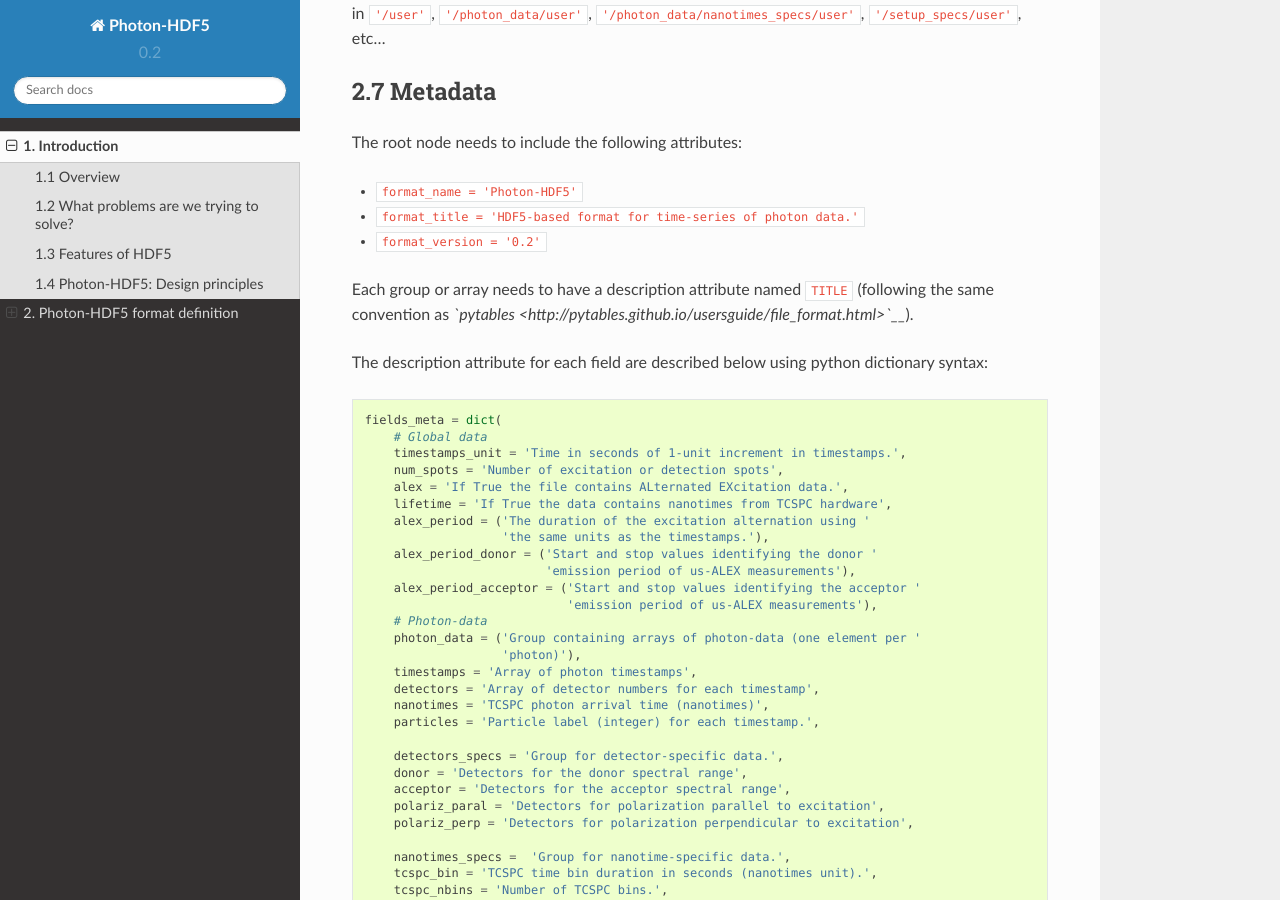
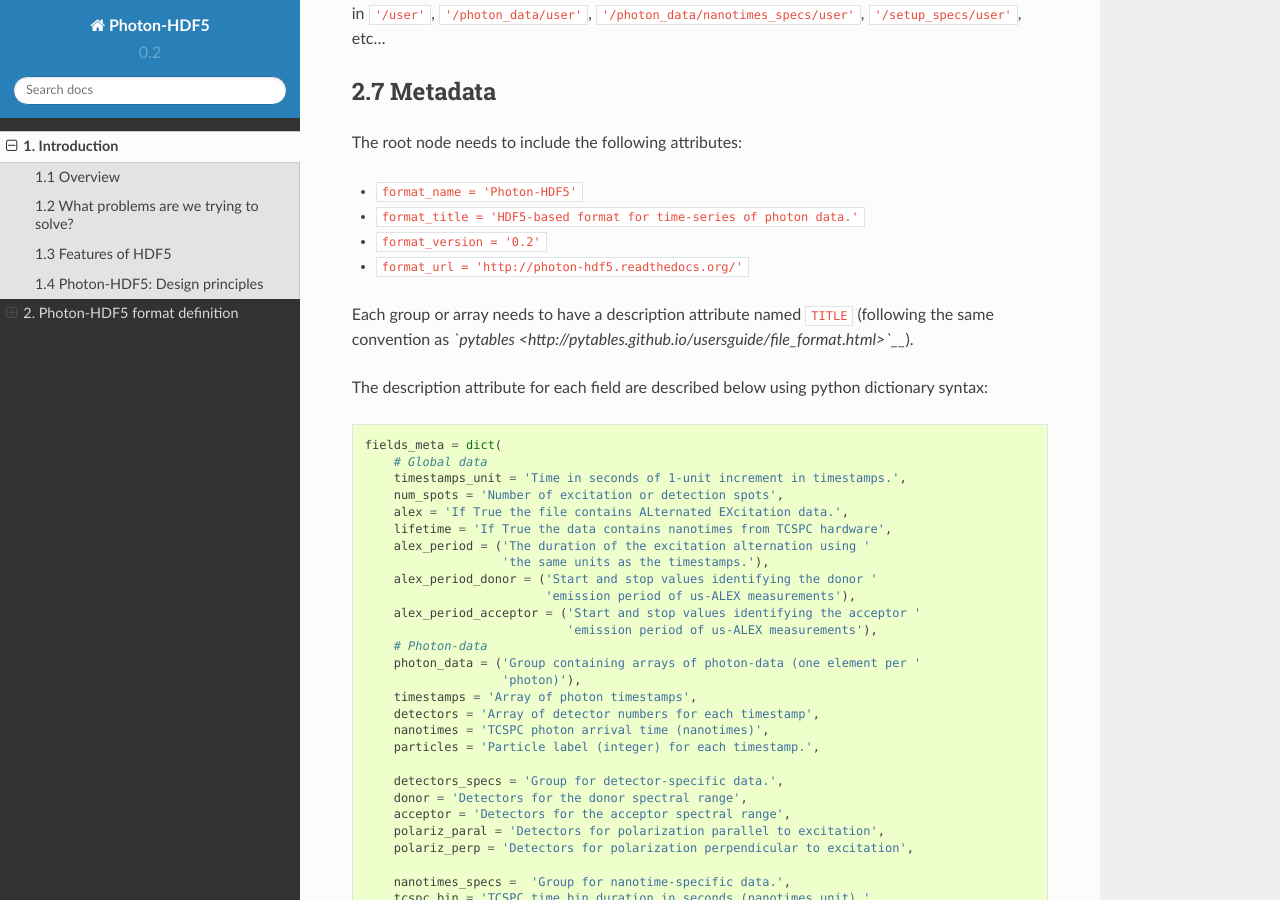
Before and after one commit to Photon-HDF5/photon-hdf5, a Sphinx documentation site: the page built from docs/phdata.rst, in a window 1280 px wide and 900 px high, scrolled down 8062 px. Built offline with Sphinx 7.4.7 and the Read the Docs theme 2.0.0, drawn with Linux system fonts in a browser that asks for light colours.

Commit message:
Add metadata format_url

```diff
--- a/docs/phdata.rst
+++ b/docs/phdata.rst
@@ -437,6 +437,7 @@ The root node needs to include the following attributes:
 -  ``format_name = 'Photon-HDF5'``
 -  ``format_title = 'HDF5-based format for time-series of photon data.'``
 -  ``format_version = '0.2'``
+-  ``format_url = 'http://photon-hdf5.readthedocs.org/'``
 
 Each group or array needs to have a description attribute named
 ``TITLE`` (following the same convention as
```
